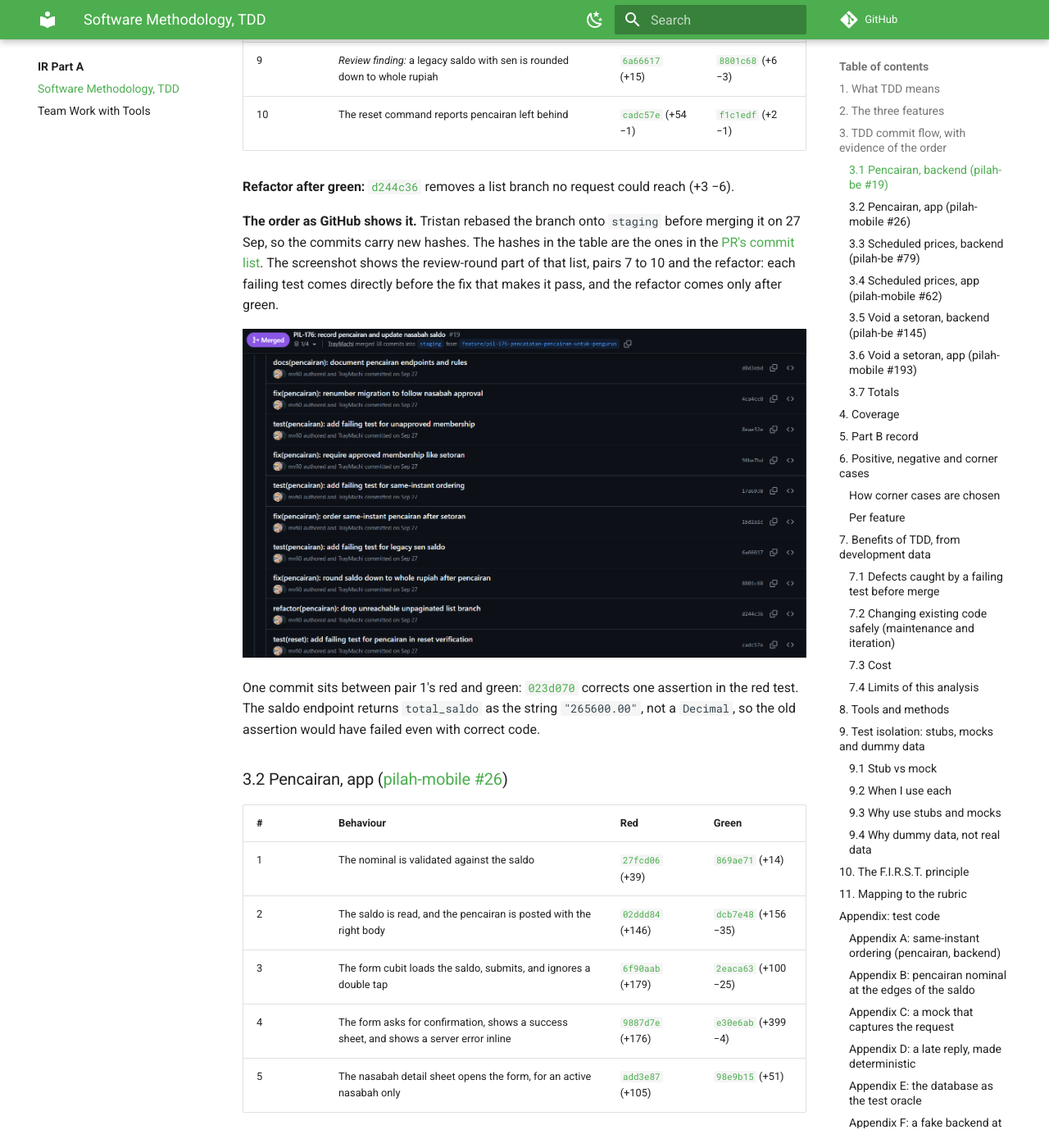
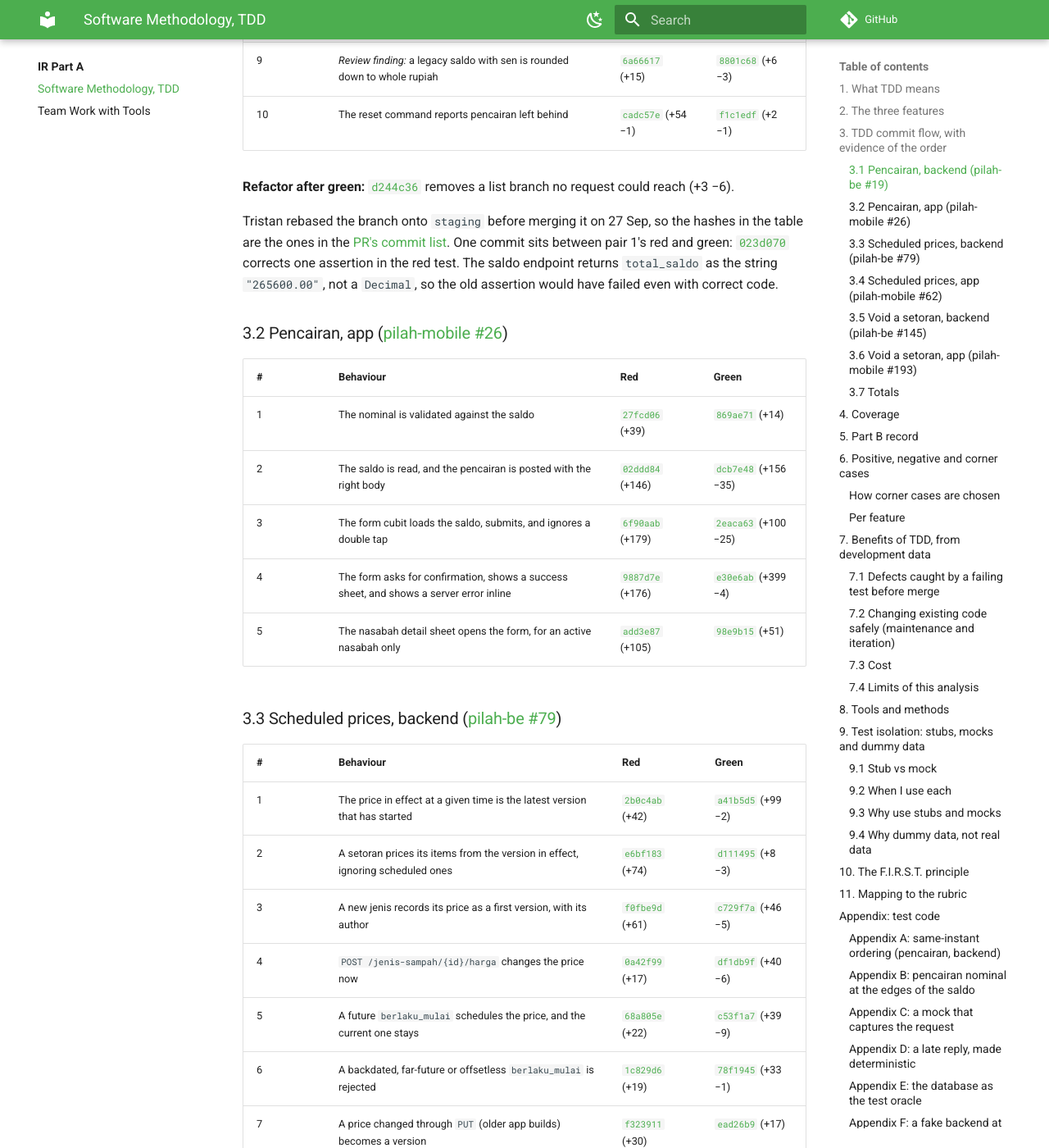
Before and after one commit to mvfi0/pilah-docs, an MkDocs documentation site: the page built from docs/review-part-a/tdd.md, in a window 1280 px wide and 1400 px high, scrolled down 3057 px. Shown: the whole window at 82% size. Built offline with MkDocs 1.6.1 and Material for MkDocs 9.7.7, drawn with Linux system fonts in a browser that asks for light colours; comment, search, counter and statistics services are not loaded; some of the changed text lies outside the part shown.

Commit message:
docs(ir): show pilah-be #145's commit list in Part A TDD instead of #19's
The screenshot of PR #145 (void a setoran) sits under its table in
section 3.5, with the same hashes, and notes the untagged coverage test
f67aa72 between pairs 1 and 2. Section 3.1 keeps a one-line note on the
rebased #19 hashes and 023d070, without the #19 image.

Co-Authored-By: Claude Opus 5.5 <noreply@anthropic.com>

```diff
--- a/docs/review-part-a/tdd.md
+++ b/docs/review-part-a/tdd.md
@@ -73,11 +73,7 @@ Each table lists the pairs in the order they were committed. The numbers in brac
 
 **Refactor after green:** [`d244c36`](https://github.com/bank-sampah-PILAH/pilah-be/commit/d244c36) removes a list branch no request could reach (+3 −6).
 
-**The order as GitHub shows it.** Tristan rebased the branch onto `staging` before merging it on 27 Sep, so the commits carry new hashes. The hashes in the table are the ones in the [PR's commit list](https://github.com/bank-sampah-PILAH/pilah-be/pull/19/commits). The screenshot shows the review-round part of that list, pairs 7 to 10 and the refactor: each failing test comes directly before the fix that makes it pass, and the refactor comes only after green.
-
-![The commit list of pilah-be #19, merged by TrayMachi into staging: "test(pencairan): add failing test for unapproved membership" (8eae32e) then "fix(pencairan): require approved membership like setoran" (96be7bd); the same-instant ordering pair (17a6938, 1bd2a1c); the legacy sen saldo pair (6a66617, 8801c68); "refactor(pencairan): drop unreachable unpaginated list branch" (d244c36); then "test(reset): add failing test for pencairan in reset verification" (cadc57e)](evidence/pilah-be-19-commits.png){ width="900" }
-
-One commit sits between pair 1's red and green: [`023d070`](https://github.com/bank-sampah-PILAH/pilah-be/commit/023d070) corrects one assertion in the red test. The saldo endpoint returns `total_saldo` as the string `"265600.00"`, not a `Decimal`, so the old assertion would have failed even with correct code.
+Tristan rebased the branch onto `staging` before merging it on 27 Sep, so the hashes in the table are the ones in the [PR's commit list](https://github.com/bank-sampah-PILAH/pilah-be/pull/19/commits). One commit sits between pair 1's red and green: [`023d070`](https://github.com/bank-sampah-PILAH/pilah-be/commit/023d070) corrects one assertion in the red test. The saldo endpoint returns `total_saldo` as the string `"265600.00"`, not a `Decimal`, so the old assertion would have failed even with correct code.
 
 ### 3.2 Pencairan, app ([pilah-mobile #26](https://github.com/bank-sampah-PILAH/pilah-mobile/pull/26))
 
@@ -148,6 +144,13 @@ One commit sits between pair 1's red and green: [`023d070`](https://github.com/b
 
     The serializer, the bank-scoped queryset and the permission class already enforced these, so the tests passed when written. The commit says so.
 - **Refactor after green:** [`ae850a0`](https://github.com/bank-sampah-PILAH/pilah-be/commit/ae850a0) (11 files, +48 −31) routes every counted-setoran query through `Transaksi.objects.tercatat()`.
+
+**The order as GitHub shows it.** The screenshot is the start of the [PR's commit list](https://github.com/bank-sampah-PILAH/pilah-be/pull/145/commits) on 31 Oct, with the same hashes as the table:
+
+- each `[RED]` commit comes directly before the `[GREEN]` commit that makes it pass;
+- the coverage test `f67aa72` sits between pairs 1 and 2, without a phase tag, because it passed when written.
+
+![The commit list of pilah-be #145 on 31 Oct 2026: "test(ledger): [RED] add failing test for voiding a setoran (OWASP A09)" (f3c3db7), "feat(ledger): [GREEN] void a setoran and record who, when and why" (638cb3f), "test(ledger): cover alasan, bank scoping and pengurus-only voiding (OWASP A01)" (f67aa72), then the red and green pairs 997c5d0 → b08e3eb, 99de195 → 966c7ba and 516cc0f → cb0e666, and the start of the reporting red](evidence/pilah-be-145-commits.png){ width="900" }
 
 ### 3.6 Void a setoran, app ([pilah-mobile #193](https://github.com/bank-sampah-PILAH/pilah-mobile/pull/193))
 
```
Also changed, not shown: docs/review-part-a/evidence/pilah-be-145-commits.png (added), docs/review-part-a/evidence/pilah-be-19-commits.png (deleted).
